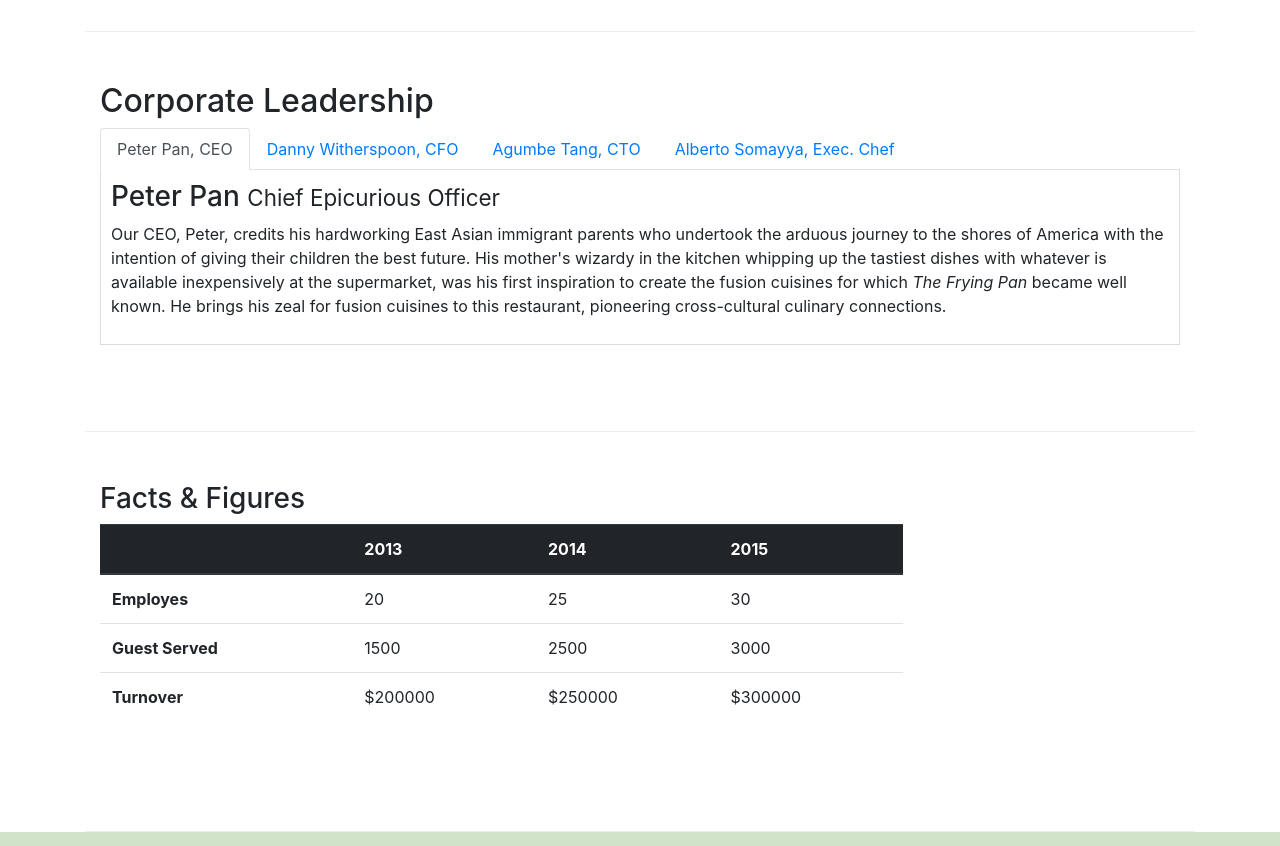
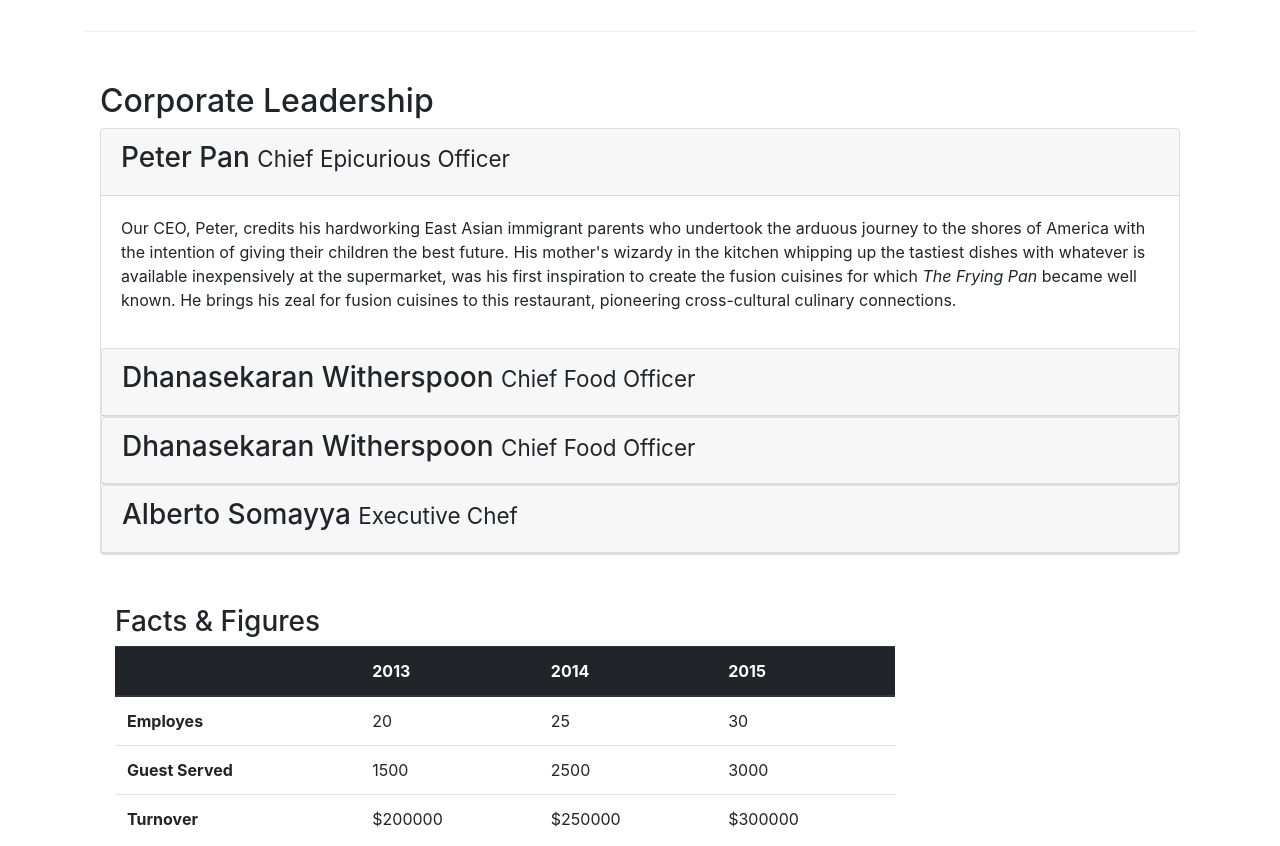
Before and after one commit to Yuddhaaryal/conFusion, a website: page aboutus.html in a window 1280 px wide. Shown: the part 940-1786 px from the top of the page. Drawn offline with nearby package versions, Linux system fonts and the light colour scheme.

Commit message:
Accordion

```diff
--- a/aboutus.html
+++ b/aboutus.html
@@ -99,42 +99,55 @@
         <div class="row row-content">
             <div class="col-12">
                 <h2>Corporate Leadership</h2>
-                <ul class="nav nav-tabs">
-                    <li class="nav-item">
-                      <a class="nav-link active" href="#peter"
-                         data-toggle="tab">Peter Pan, CEO</a>
-                    </li>
-                    <li class="nav-item">
-                      <a class="nav-link" href="#danny"
-                        data-toggle="tab">Danny Witherspoon, CFO</a>
-                    </li>
-                    <li class="nav-item">
-                      <a class="nav-link" href="#agumbe"role="tab"
-                        data-toggle="tab">Agumbe Tang, CTO</a>
-                    </li>
-                    <li class="nav-item">
-                      <a class="nav-link" href="#alberto"
-                        data-toggle="tab">Alberto Somayya, Exec. Chef</a>
-                    </li>
-                </ul>
-                <div class="tab-content">
-                    <div class="tab-pane fade in active show" id="peter">
-                        <h3>Peter Pan <small>Chief Epicurious Officer</small></h3>
-                        <p class="d-none d-sm-block">Our CEO, Peter, credits his hardworking East Asian immigrant parents who undertook the arduous journey to the shores of America with the intention of giving their children the best future. His mother's wizardy in the kitchen whipping up the tastiest dishes with whatever is available inexpensively at the supermarket, was his first inspiration to create the fusion cuisines for which <em>The Frying Pan</em> became well known. He brings his zeal for fusion cuisines to this restaurant, pioneering cross-cultural culinary connections.</p>
+
+                <div id="accordion">
+                    <div class="card">
+                        <div class="card-header" role="tab">
+                            <h3 class="mb=0">
+                                <a data-toggle="collapse" data-target="#peter">Peter Pan <small>Chief Epicurious Officer</small></a>
+                            </h3>
+                        </div>
+                        <div class="collapse show" role="tabpanel" id="peter" data-parent="#accordion">
+                        <div class="card-body">
+                            <p class="d-none d-sm-block">Our CEO, Peter, credits his hardworking East Asian immigrant parents who undertook the arduous journey to the shores of America with the intention of giving their children the best future. His mother's wizardy in the kitchen whipping up the tastiest dishes with whatever is available inexpensively at the supermarket, was his first inspiration to create the fusion cuisines for which <em>The Frying Pan</em> became well known. He brings his zeal for fusion cuisines to this restaurant, pioneering cross-cultural culinary connections.</p>
+                         </div>
                     </div>
-                    <div class="tab-pane fade" id="danny">
-                        <h3>Dhanasekaran Witherspoon <small>Chief Food Officer</small></h3>
-                        <p class="d-none d-sm-block">Our CFO, Danny, as he is affectionately referred to by his colleagues, comes from a long established family tradition in farming and produce. His experiences growing up on a farm in the Australian outback gave him great appreciation for varieties of food sources. As he puts it in his own words, <em>Everything that runs, wins, and everything that stays, pays!</em></p>
+                    <div class="card">
+                        <div class="card-header" role="tab">
+                            <h3 class="mb=0">
+                                <a class="collapsed" data-toggle="collapse" data-target="#danny">Dhanasekaran Witherspoon <small>Chief Food Officer</small></a>
+                            </h3>
+                        </div>
+                        <div class="collapse" id="danny" data-parent="#accordion">
+                            <div class="card-body">
+                                <p class="d-none d-sm-block">Our CFO, Danny, as he is affectionately referred to by his colleagues, comes from a long established family tradition in farming and produce. His experiences growing up on a farm in the Australian outback gave him great appreciation for varieties of food sources. As he puts it in his own words, <em>Everything that runs, wins, and everything that stays, pays!</em></p>
+                            </div>
+                        </div>
                     </div>
-                    <div class="tab-pane fade" id="agumbe">
-                        <h3>Agumbe Tang <small>Chief Taste Officer</small></h3>
-                        <p class="d-none d-sm-block">Blessed with the most discerning gustatory sense, Agumbe, our CTO, personally ensures that every dish that we serve meets his exacting tastes. Our chefs dread the tongue lashing that ensues if their dish does not meet his exacting standards. He lives by his motto, <em>You click only if you survive my lick.</em></p>
+                    <div class="card">
+                        <div class="card-header" role="tab">
+                            <h3 class="mb=0">
+                                <a class="collapsed" data-toggle="collapse" data-target="#agumbe">Dhanasekaran Witherspoon <small>Chief Food Officer</small></a>
+                            </h3>
+                        </div>
+                        <div class="collapse" id="agumbe" data-parent="#accordion">
+                            <div class="card-body">
+                                <p class="d-none d-sm-block">Award winning three-star Michelin chef with wide International experience having worked closely with whos-who in the culinary world, he specializes in creating mouthwatering Indo-Italian fusion experiences. He says, <em>Put together the cuisines from the two craziest cultures, and you get a winning hit! Amma Mia!</em></p>
+                            </div>
+                        </div>
                     </div>
-                    <div class="tab-pane fade" id="alberto">
-                        <h3>Alberto Somayya <small>Executive Chef</small></h3>
-                        <p class="d-none d-sm-block">Award winning three-star Michelin chef with wide International experience having worked closely with whos-who in the culinary world, he specializes in creating mouthwatering Indo-Italian fusion experiences. He says, <em>Put together the cuisines from the two craziest cultures, and you get a winning hit! Amma Mia!</em></p>
+                    <div class="card">
+                        <div class="card-header" role="tab">
+                            <h3 class="mb=0">
+                                <a class="collapsed" data-toggle="collapse" data-target="#alberto">Alberto Somayya <small>Executive Chef</small></a>
+                            </h3>
+                        </div>
+                        <div class="collapse" role="tabpanel" id="alberto" data-parent="#accordion">
+                        <div class="card-body">
+                            <p class="d-none d-sm-block">Blessed with the most discerning gustatory sense, Agumbe, our CTO, personally ensures that every dish that we serve meets his exacting tastes. Our chefs dread the tongue lashing that ensues if their dish does not meet his exacting standards. He lives by his motto, <em>You click only if you survive my lick.</em></p>
+                         </div>
                     </div>
-                </div>
+                 </div>
             </div>
        </div>
        <div class="row row-content">
```
